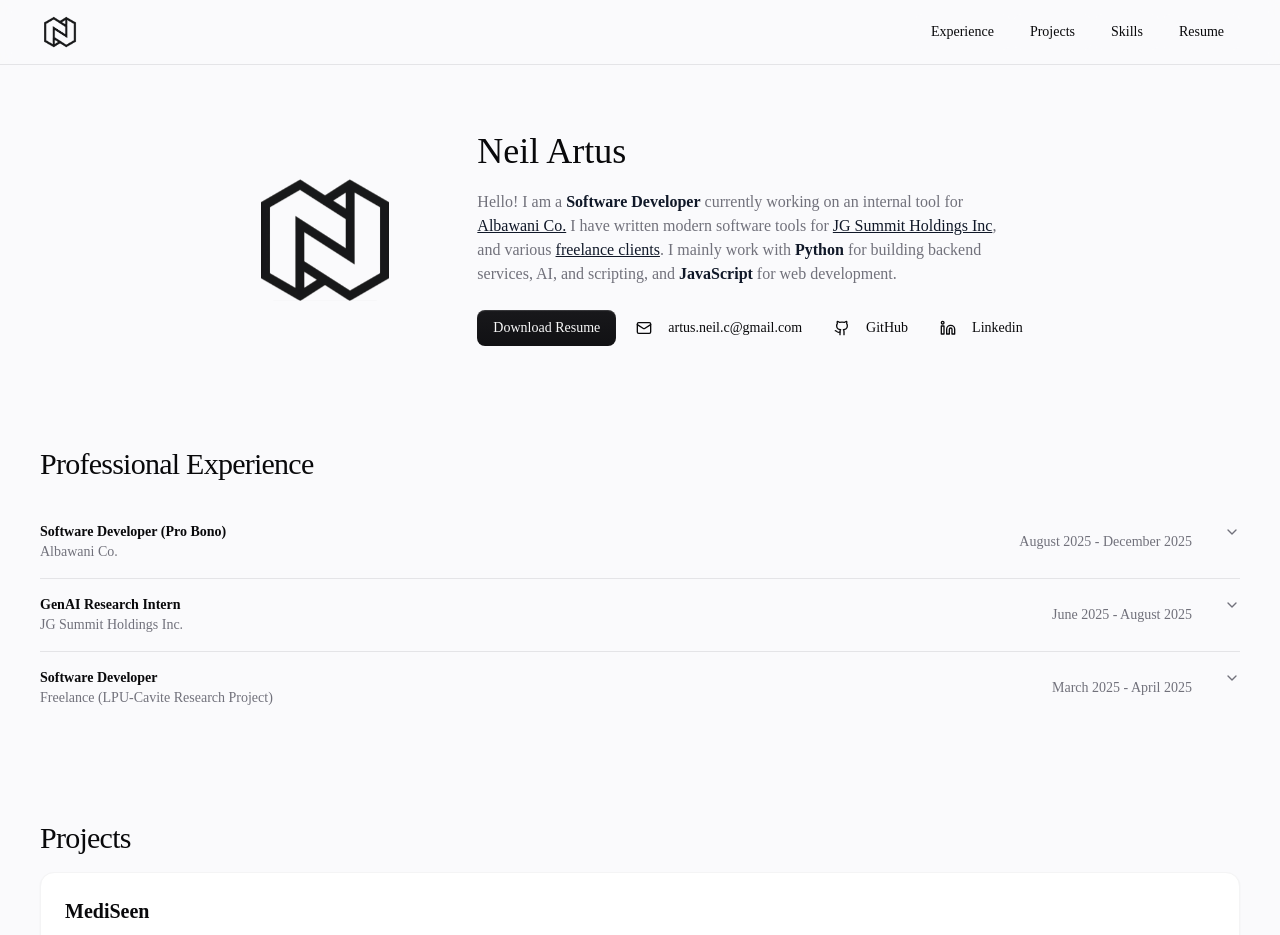
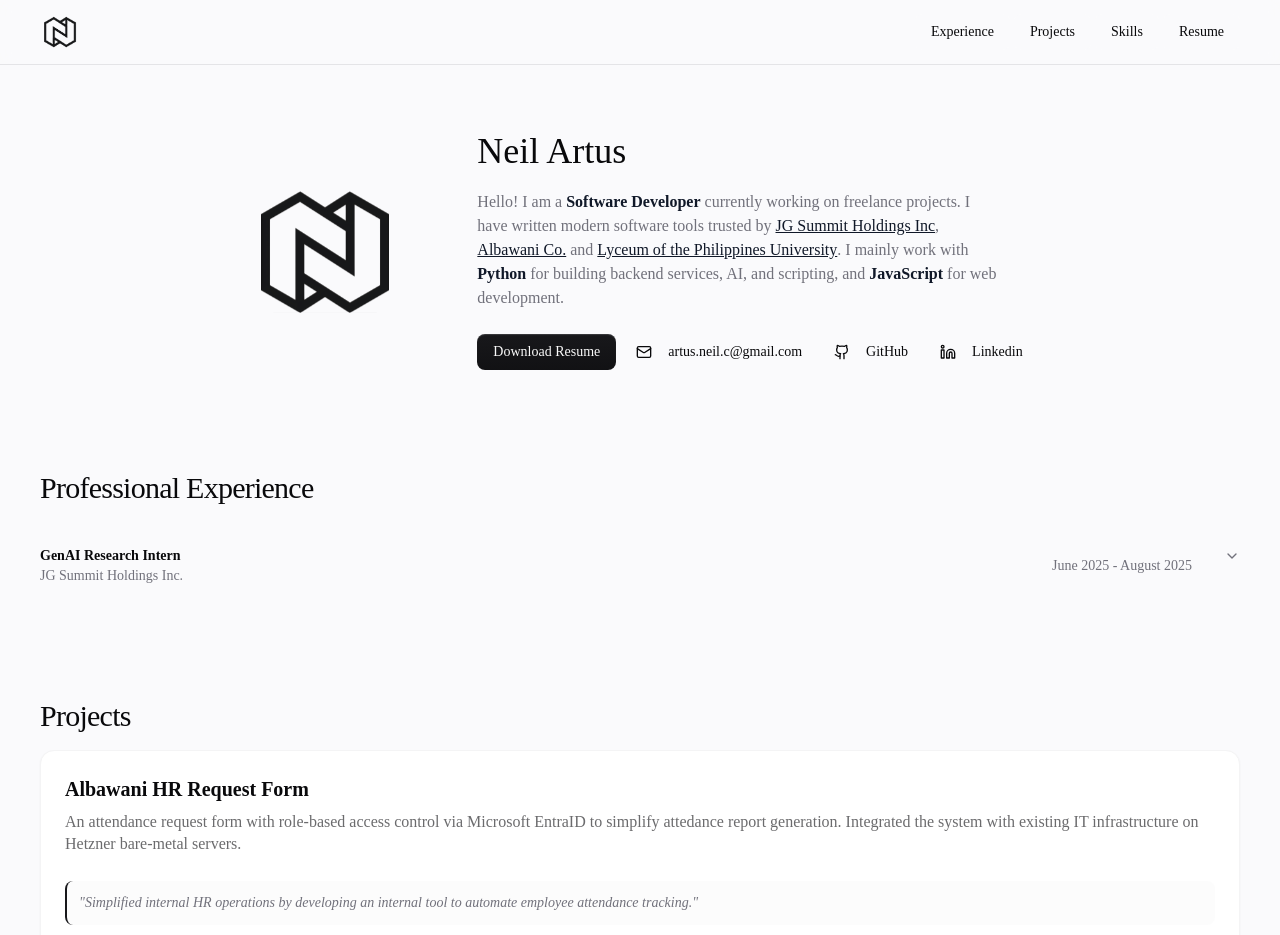
Before and after one commit to NeilR2s/dev-portfolio-, a React (Vite) app: page / in a window 1280 px wide. Shown: the top 935 px of the page. Built offline with nearby package versions, Linux system fonts and the light colour scheme; a web font is replaced by a local one.

Commit message:
chore(info): updated personal info and resume

```diff
--- a/src/devData.js
+++ b/src/devData.js
@@ -5,8 +5,8 @@
     personalInfo: {
         name: "Neil Artus",
         email: "artus.neil.c@gmail.com",
-        summary: "Hello! I am a __Software Developer__ currently working on an internal tool for [Albawani Co.](https://www.albawani.net/) I have written modern software tools for [JG Summit Holdings Inc](https://www.jgsummit.com.ph/), and various [freelance clients](https://www.facebook.com/share/p/1JxdoGKod4/). I mainly work with __Python__ for building backend services, AI, and scripting, and __JavaScript__ for web development.",
-        resumePath: "/Neil_Artus_Resume.pdf",
+        summary: "Hello! I am a __Software Developer__ currently working on freelance projects. I have written modern software tools trusted by [JG Summit Holdings Inc](https://www.jgsummit.com.ph/), [Albawani Co.](https://www.albawani.net/) and [Lyceum of the Philippines University](https://www.facebook.com/share/p/1JxdoGKod4/). I mainly work with __Python__ for building backend services, AI, and scripting, and __JavaScript__ for web development.",
+        resumePath: "/Artus-Resume.pdf",
         github: "https://github.com/NeilR2s",
         linkedin: "https://www.linkedin.com/in/neil-artus-652115304/",
         avatar: "https://avatars.githubusercontent.com/u/147031843?s=400&u=067c4715586a2f79f241b60e7ace459a931c0915&v=4",
@@ -27,16 +27,16 @@
         extraCurriculars: "Secretary - Computer Science Program Council"
     },
     experience: [
-        {
-            company: "Albawani Co.",
-            role: "Software Developer (Pro Bono)",
-            date: "August 2025 - December 2025",
-            responsibilities: [
-                "Simplified internal HR operations by developing an internal tool to automate employee attendance tracking.",
-                "Integrated the system with existing IT infrastructure on Hetzner bare-metal servers using Python and Flask.",
-                "Implemented secure authentication and role-based access control using Microsoft Entra ID to protect sensitive employee data.",
-            ]
-        },
+        // {
+        //     company: "Albawani Co.",
+        //     role: "Software Developer (Pro Bono)",
+        //     date: "August 2025 - December 2025",
+        //     responsibilities: [
+        //         "Simplified internal HR operations by developing an internal tool to automate employee attendance tracking.",
+        //         "Integrated the system with existing IT infrastructure on Hetzner bare-metal servers using Python and Flask.",
+        //         "Implemented secure authentication and role-based access control using Microsoft Entra ID to protect sensitive employee data.",
+        //     ]
+        // },
         {
             company: "JG Summit Holdings Inc.",
             role: "GenAI Research Intern",
@@ -49,16 +49,16 @@
                 "Reduced future development time by writing comprehensive documentation and conducting knowledge transfer sessions."
             ]
         },
-        {
-            company: "Freelance (LPU-Cavite Research Project)",
-            role: "Software Developer",
-            date: "March 2025 - April 2025",
-            responsibilities: [
-                "Presented at LPU - Cavite Innovex 2025 Colloquium and awarded COESCA research of the year",
-                "Coordinated with a non-technical team to train a Convolutional Neural Network based on MobileNet architecture using Tensorflow for osteoarthritis detection.",
-                "Wrote a Python script to run inference on a Raspberry Pi 5 connected to a thermal camera."
-            ]
-        },
+        // {
+        //     company: "Freelance (LPU-Cavite Research Project)",
+        //     role: "Software Developer",
+        //     date: "March 2025 - April 2025",
+        //     responsibilities: [
+        //         "Presented at LPU - Cavite Innovex 2025 Colloquium and awarded COESCA research of the year",
+        //         "Coordinated with a non-technical team to train a Convolutional Neural Network based on MobileNet architecture using Tensorflow for osteoarthritis detection.",
+        //         "Wrote a Python script to run inference on a Raspberry Pi 5 connected to a thermal camera."
+        //     ]
+        // },
 
     ],
     skills: {
@@ -85,6 +85,15 @@
         ]
     },
     projects: [
+        {
+            title: "Albawani HR Request Form",
+            summary: "An attendance request form with role-based access control via Microsoft EntraID to simplify attedance report generation. Integrated the system with existing IT infrastructure on Hetzner bare-metal servers.",
+            impact: "August 2025 - December 2025",
+            technologies: ["Azure", "EntraID", "Flask", "Javascript", "TailwindCSS", "Hetzner"],
+            impact: "Simplified internal HR operations by developing an internal tool to automate employee attendance tracking.",
+            deploymentLink: null,
+            githubLink: "https://github.com/NeilR2s/albawani-request-form",
+        },
         {
             title: "MediSeen",
             summary: "An AI-powered Progressive Web Application (PWA) providing real-time clinical decision support.",
```
Also changed, not shown: 1 other file (tests, documents, lock files or other folders).
